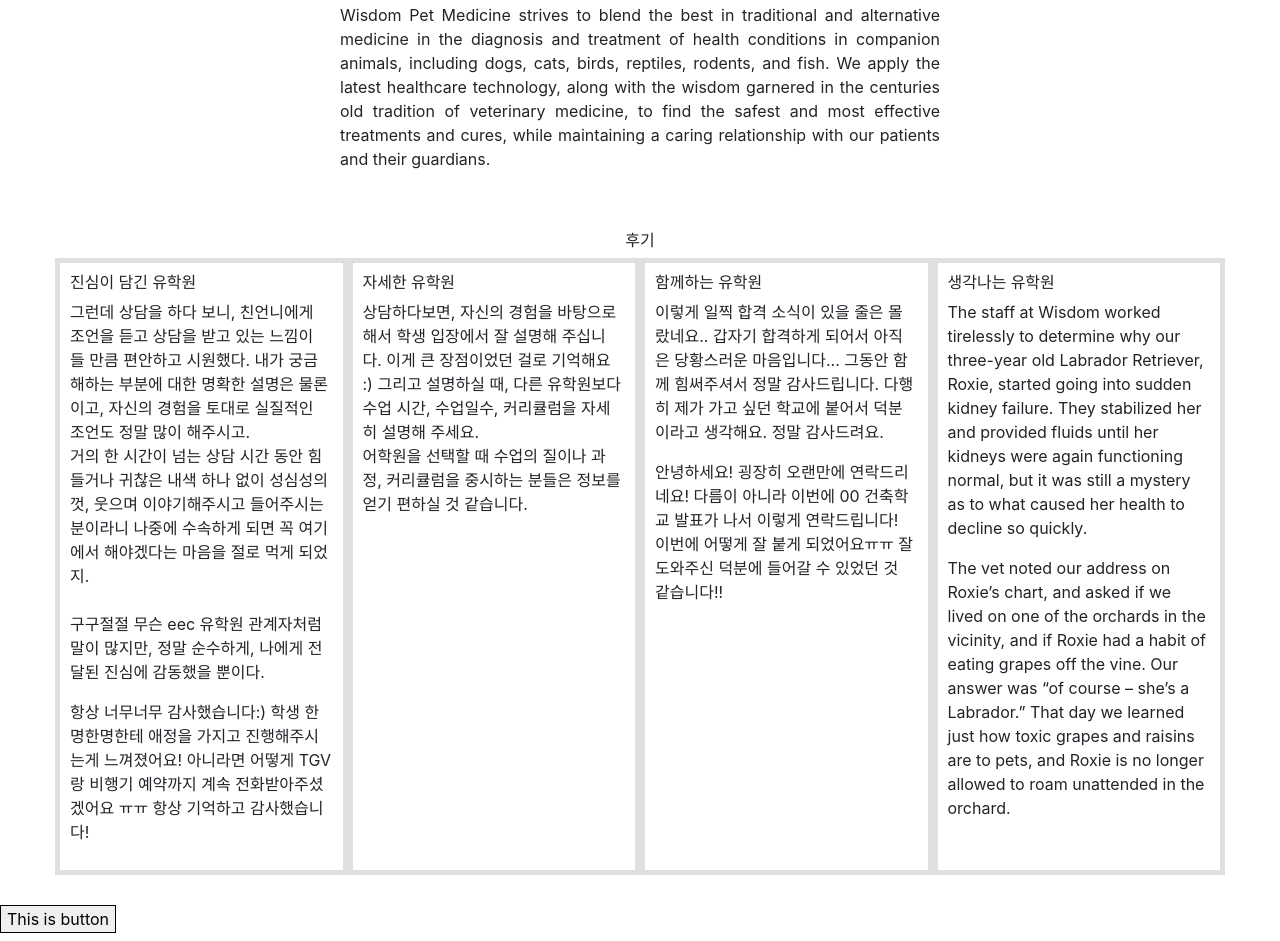
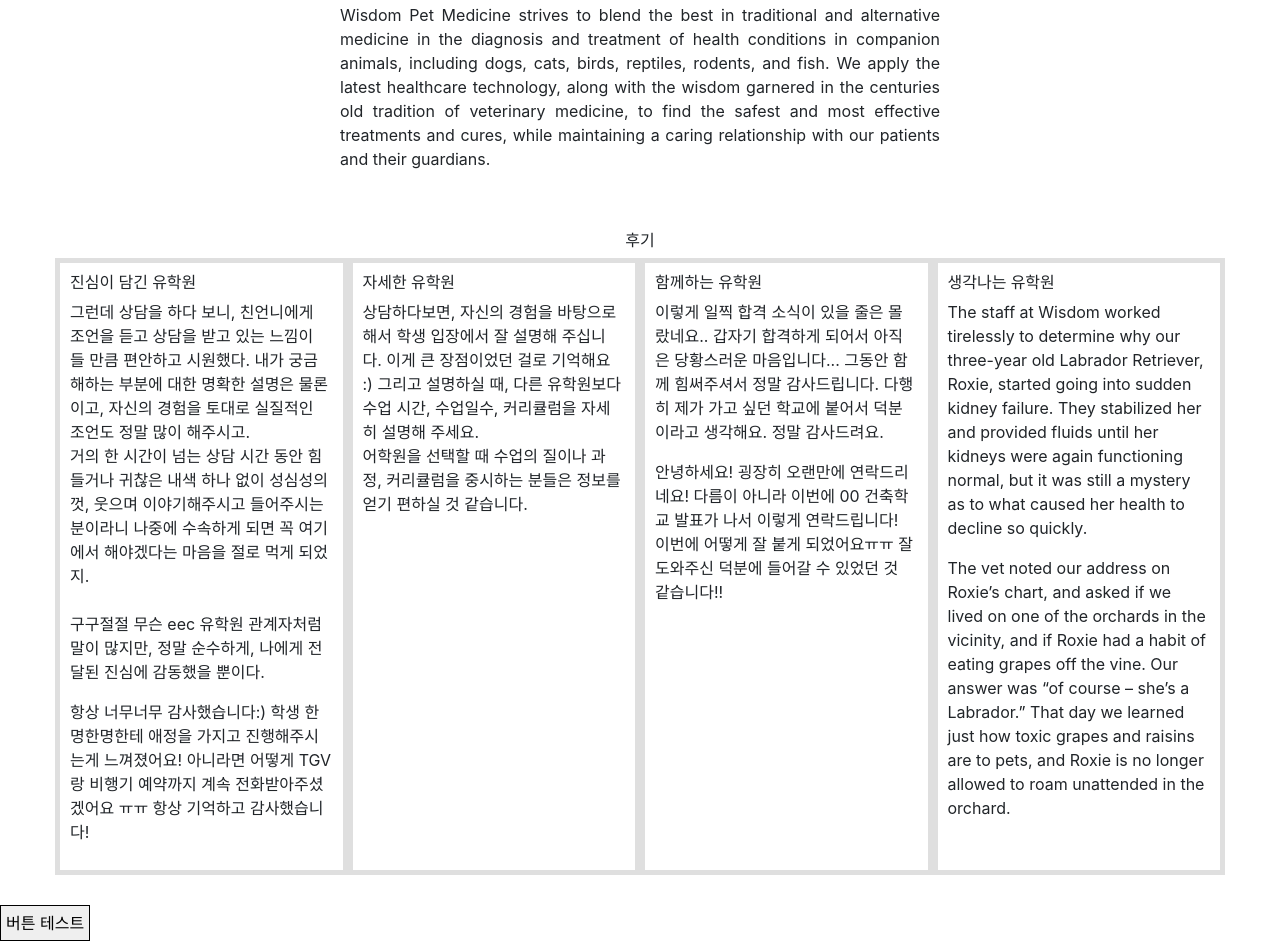
Before and after one commit to yk-david/wisdom-pets, a website: page index.html in a window 1280 px wide. Shown: the part 527-1468 px from the top of the page. Drawn offline with Linux system fonts and the light colour scheme.

Commit message:
add button

```diff
--- a/index.html
+++ b/index.html
@@ -102,7 +102,7 @@
   </div>
 
   <!-- Experience area -->
-  <button>This is button</button>
+  <button>버튼 테스트</button>
 
 
   <!-- Bootstrap core JavaScript -->
--- a/resources/app.css
+++ b/resources/app.css
@@ -3,5 +3,19 @@
 }
 
 button {
+    padding: 5px;
     border: 1px solid black;
+    border-radius: 5px;
+    text-decoration: none;
+    box-shadow: ;
 }
+
+button:hover {
+    cursor: pointer;
+}
+
+button:active {
+    margin-top: 5px;
+    color: black;
+    box-shadow: 0px 0px;
+}
```
